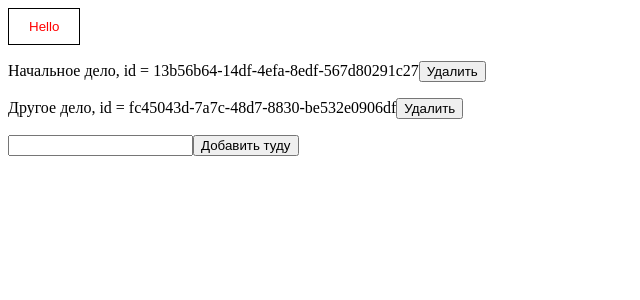
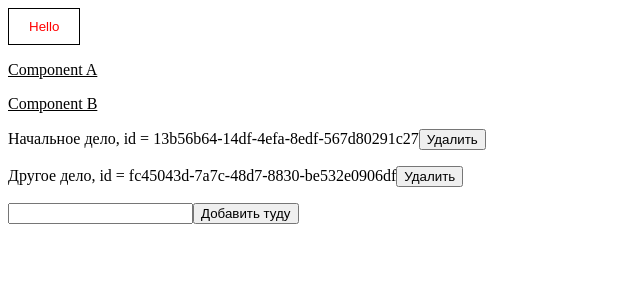
Before and after one commit to Anton240404/todoList, a React (Vite) app: page / in a window 1280 px wide. Shown: the top 300 px of the page, without its empty margins (0-640 px from the left). Built offline with nearby package versions, Linux system fonts and the light colour scheme.

Commit message:
эксперимент со стилями

```diff
--- a/src/App.tsx
+++ b/src/App.tsx
@@ -1,6 +1,8 @@
 import { useState } from 'react';
 import { Button } from './components/button';
 import { uuid } from './components/utils/uuid';
+import { A } from './components/a';
+import { B } from './components/b';
 
 type Todo = {
     // id: number; // 1 2 3 4 5
@@ -11,6 +13,7 @@ type Todo = {
 // Домашка
 // 1) Добавить создание туду по нажатию на Enter
 // 2) Привести список в человеческий вид
+// 3) Стили всегда подключаются глобально
 
 export const App = () => {
     const [text, setText] = useState('');
@@ -39,6 +42,9 @@ export const App = () => {
         <div>
             <Button text="Hello" borderRadius="0px" textColor="red" />
 
+            <A />
+            <B />
+
             {todos.map((todo, index) => (
                 <p key={todo.id}>
                     {todo.text}, id = {todo.id}
--- /dev/null
+++ b/src/components/a.css
@@ -0,0 +1,3 @@
+.title {
+    text-decoration: underline;
+}
--- /dev/null
+++ b/src/components/a.tsx
@@ -0,0 +1,5 @@
+import './a.css';
+
+export const A = () => {
+    return <p className="title">Component A</p>;
+};
--- /dev/null
+++ b/src/components/b.tsx
@@ -0,0 +1,3 @@
+export const B = () => {
+    return <p className="title">Component B</p>;
+};
```
